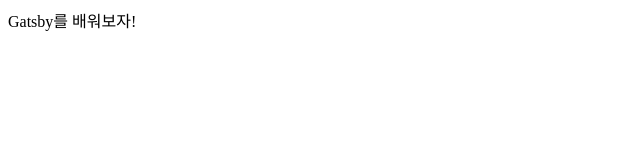
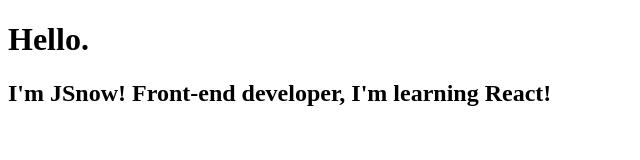
Before and after one commit to snowjang24/gatsby-practice, a Gatsby site: page / in a window 1280 px wide. Shown: the whole page, without its empty margins (0-640 px from the left). Built offline with nearby package versions, Linux system fonts and the light colour scheme; Gatsby itself is replaced by a stand-in of ours.

Commit message:
React 개발에 맞춰 문구 수정

```diff
--- a/src/pages/index.js
+++ b/src/pages/index.js
@@ -1,3 +1,12 @@
 import React from "react"
 
-export default () => <div>Gatsby를 배워보자!</div>
+const IndexPage = () => {
+  return (
+    <div>
+      <h1>Hello.</h1>
+      <h2>I'm JSnow! Front-end developer, I'm learning React!</h2>
+    </div>
+  )
+}
+
+export default IndexPage
```
